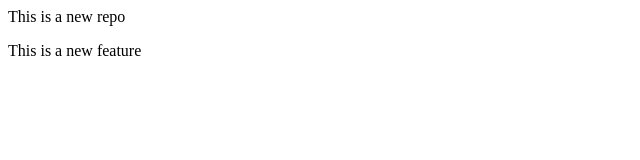
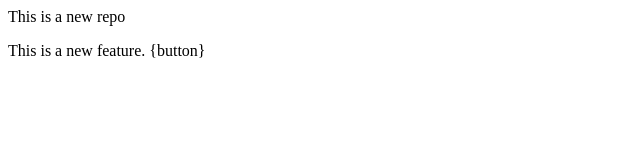
Before and after one commit to Raghab123/LocalRepo, a plain HTML site: page index.html in a window 1280 px wide. Shown: the full height of the page, 0-640 px from the left. Drawn offline with Linux system fonts and the light colour scheme.

```diff
--- a/index.html
+++ b/index.html
@@ -1,2 +1,2 @@
 <p>This is a new repo</p>
-<p>This is a new feature</p>
+<p>This is a new feature. {button}</p>
```
